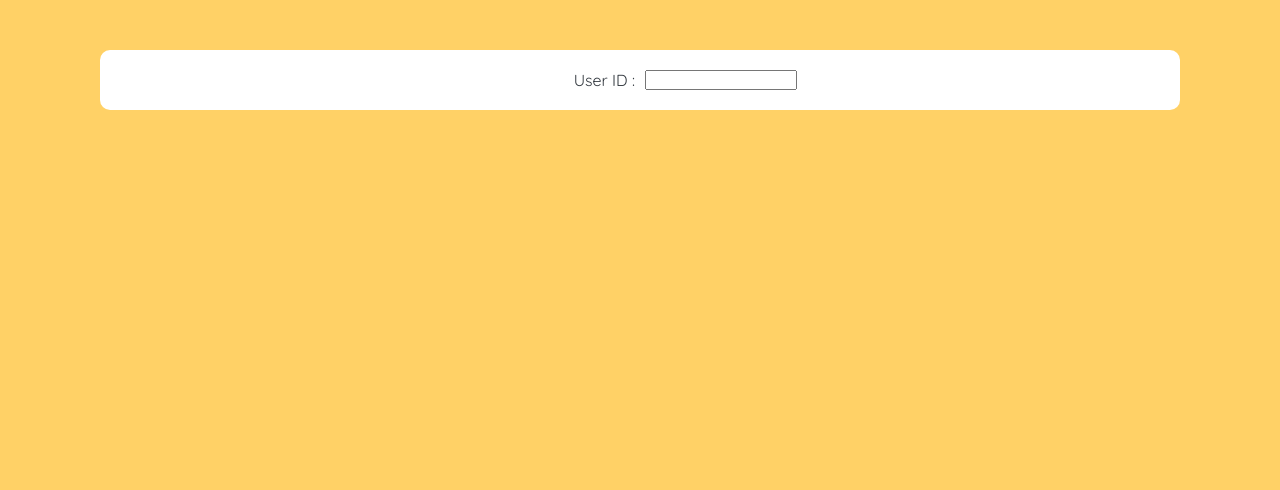
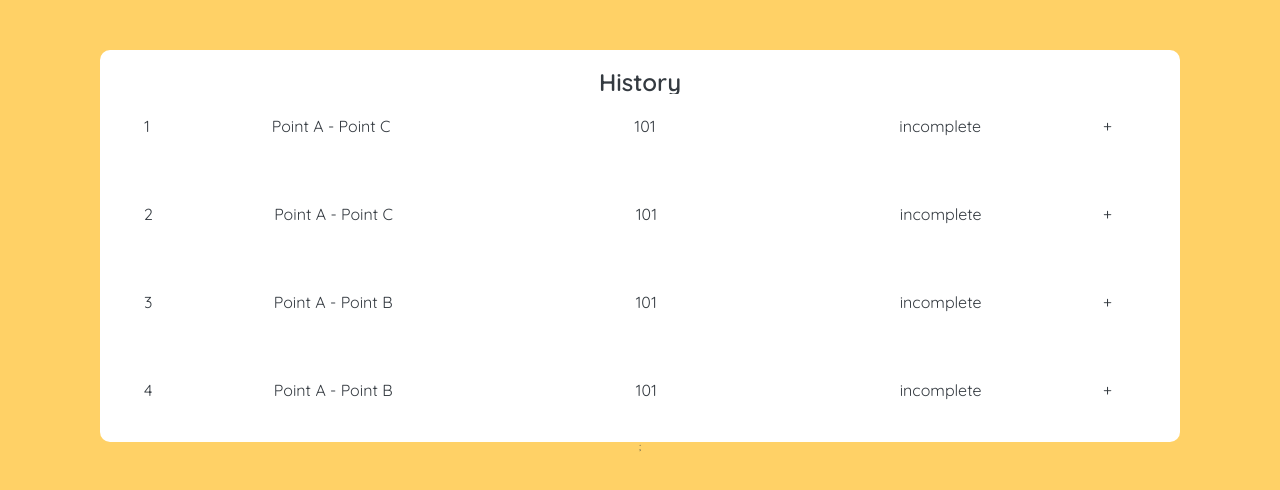
Before and after one commit to JuneKanyawat/khonsong, a React (Vite) app in the folder khonsong/: page / in a window 1280 px wide. Shown: the top 490 px of the page. Built offline with nearby package versions, Linux system fonts and the light colour scheme.

Commit message:
git commit

```diff
--- a/khonsong/src/App.jsx
+++ b/khonsong/src/App.jsx
@@ -6,8 +6,8 @@ import "./App.css";
 function App() {
   return (
     <>
-      <InputOrder />
-      {/* <ShowHistory /> */}
+      {/* <InputOrder /> */}
+      <ShowHistory />
     </>
   );
 }
--- a/khonsong/src/Pages/InputOrder/inputOrder.jsx
+++ b/khonsong/src/Pages/InputOrder/inputOrder.jsx
@@ -94,7 +94,9 @@ const InputOrder = () => {
               ))}
             </div>
           </div>
-          <button className="btn-cancel">Cancel</button>
+          <button className="btn-cancel" onClick={() => setUserId("")}>
+            Cancel
+          </button>
           <button className="btn-next">Next</button>
         </>
       )}
--- /dev/null
+++ b/khonsong/src/Pages/ShowHistory/data.json
@@ -0,0 +1,41 @@
+{
+  "data": [
+    {
+      "deliverRouteID": 1,
+      "checkpointsList": ["A", "C"],
+      "startTime": "2024-01-08T10:00:00.000+00:00",
+      "finishTime": null,
+      "issuedBy": 101,
+      "routeIDs": null,
+      "deliverStatus": "incomplete"
+    },
+    {
+      "deliverRouteID": 2,
+      "checkpointsList": ["A", "C"],
+      "startTime": "2024-02-08T10:00:00.000+00:00",
+      "finishTime": null,
+      "issuedBy": 101,
+      "routeIDs": null,
+      "deliverStatus": "incomplete"
+    },
+    {
+      "deliverRouteID": 3,
+      "checkpointsList": ["A", "B"],
+      "startTime": "2024-02-08T10:00:00.000+00:00",
+      "finishTime": null,
+      "issuedBy": 101,
+      "routeIDs": null,
+      "deliverStatus": "incomplete"
+    },
+    {
+      "deliverRouteID": 4,
+      "checkpointsList": ["A", "B"],
+      "startTime": "2024-02-08T10:00:00.000+00:00",
+      "finishTime": null,
+      "issuedBy": 101,
+      "routeIDs": null,
+      "deliverStatus": "incomplete"
+    }
+  ],
+  "success": 200
+}
--- a/khonsong/src/Pages/ShowHistory/showHistory.css
+++ b/khonsong/src/Pages/ShowHistory/showHistory.css
@@ -1,24 +1,33 @@
+.history-container {
+  padding: 2rem;
+  /* box-shadow: 0 2.4rem 4.8rem rgba(0, 0, 0, 0.075); */
+
+  background: #ffffff;
+  border-radius: 10px;
+
+  font-size: 1.6rem;
+  align-items: center;
+}
 .accordion {
-  width: 700px;
-  margin: 100px auto;
+  /* width: 700px; */
+  /* margin: 100px auto; */
   display: flex;
   flex-direction: column;
   gap: 24px;
 }
 
 .item {
-  box-shadow: 0 0 30px rgba(0, 0, 0, 0.1);
+  /* box-shadow: 0 0 30px rgba(0, 0, 0, 0.1); */
   padding: 20px 24px;
   padding-right: 48px;
   cursor: pointer;
   border-top: 4px solid #fff;
   border-bottom: 4px solid #fff;
-
   display: grid;
   grid-template-columns: auto 1fr auto;
-  column-gap: 24px;
-  row-gap: 32px;
-  align-items: center;
+  /* display: flex;
+  justify-content: space-between;
+  align-items: center; */
 }
 
 .number {
@@ -27,26 +36,16 @@
   color: #ced4da;
 }
 
-.title,
-.icon {
-  font-size: 24px;
-  font-weight: 500;
-}
-
 .content-box {
   grid-column: 2 / -1;
   padding-bottom: 16px;
   line-height: 1.6;
 }
 
-.content-box ul {
-  color: #868e96;
-  margin-left: 16px;
-  margin-top: 16px;
-
+.text {
   display: flex;
-  flex-direction: column;
-  gap: 12px;
+  justify-content: space-around;
+  align-items: center;
 }
 
 /* OPEN STATE */
--- a/khonsong/src/Pages/ShowHistory/showHistory.jsx
+++ b/khonsong/src/Pages/ShowHistory/showHistory.jsx
@@ -1,6 +1,75 @@
 import { useState } from "react";
 import "./showHistory.css";
+import data from "./data.json";
 
 export default function ShowHistory() {
-  return <div></div>;
+  return (
+    <div>
+      <div className="history-container">
+        {console.log(data)}
+        <Accordion data={data.data} />
+      </div>
+      ;
+    </div>
+  );
 }
+
+function Accordion({ data }) {
+  const [curOpen, setCurOpen] = useState(null);
+  return (
+    <div>
+      <h2>History</h2>
+      <div className="accordion">
+        {data.map((el, i) => (
+          <AccordionItem
+            curOpen={curOpen}
+            onOpen={setCurOpen}
+            title={el.deliverRouteID}
+            checkPoint={el.checkpointsList}
+            userId={el.issuedBy}
+            status={el.deliverStatus}
+            key={el.deliverRouteID}
+          >
+            <div>
+              {el.deliverRouteID}
+              {el.checkpointsList}
+              {el.startTime}
+              {el.finishTime}
+              {el.issuedBy}
+            </div>
+          </AccordionItem>
+        ))}
+      </div>
+    </div>
+  );
+}
+
+function AccordionItem({
+  title,
+  checkPoint,
+  userId,
+  status,
+  curOpen,
+  onOpen,
+  children,
+}) {
+  const isOpen = title === curOpen;
+  function handleToggle() {
+    // setIsOpen((isOpen) => !isOpen);
+    onOpen(isOpen ? null : title);
+  }
+
+  return (
+    <div className={`item ${isOpen ? "open" : ""}`} onClick={handleToggle}>
+      <p className="title">{title}</p>
+      <div className="text">
+        <p>Point {checkPoint.join(" - Point ")}</p>
+        <p>{userId}</p>
+        <p>{status}</p>
+      </div>
+      <p className="icon">{isOpen ? "-" : "+"}</p>
+
+      {isOpen && <div className="content-box">{children}</div>}
+    </div>
+  );
+}
--- a/package.json
+++ b/package.json
@@ -1,5 +1,6 @@
 {
   "dependencies": {
+    "@react-icons/all-files": "^4.1.0",
     "vite": "^5.1.5"
   }
 }
```
Also changed, not shown: 2 other files (tests, documents, lock files or other folders).
